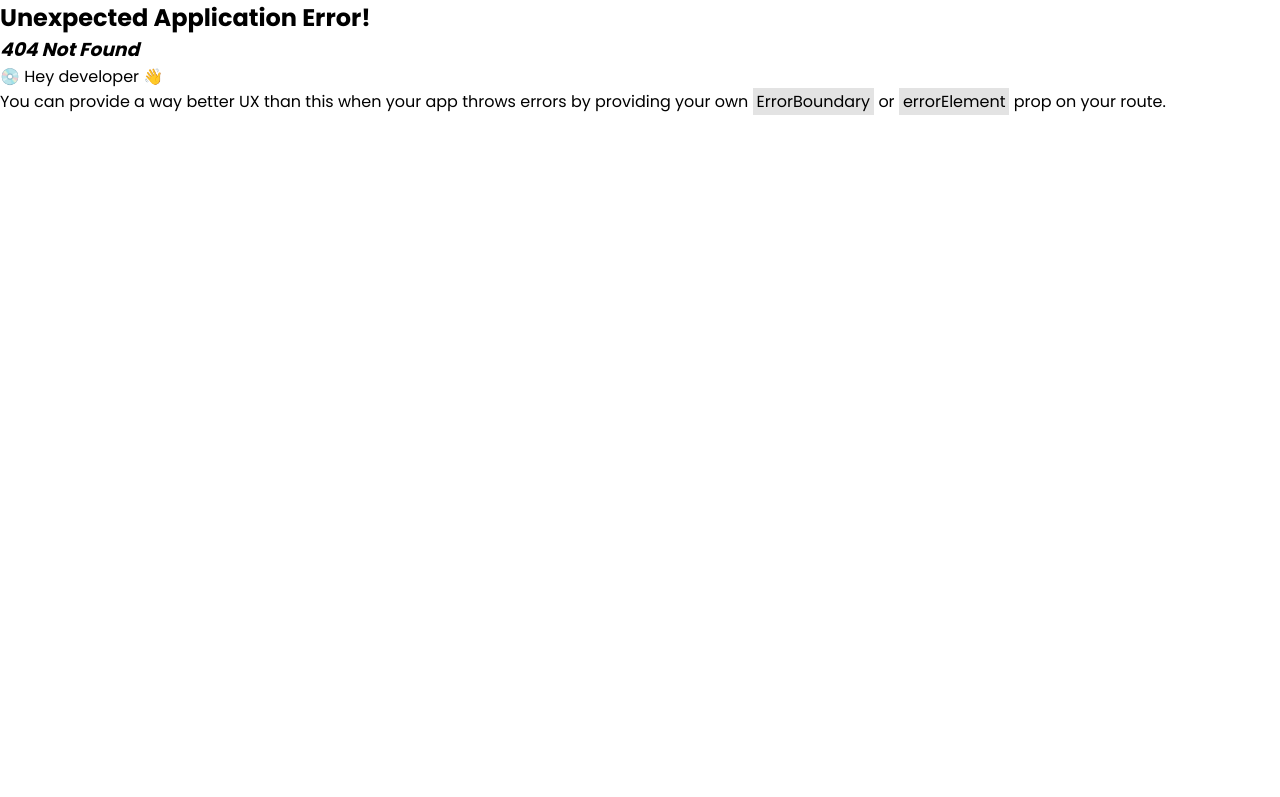
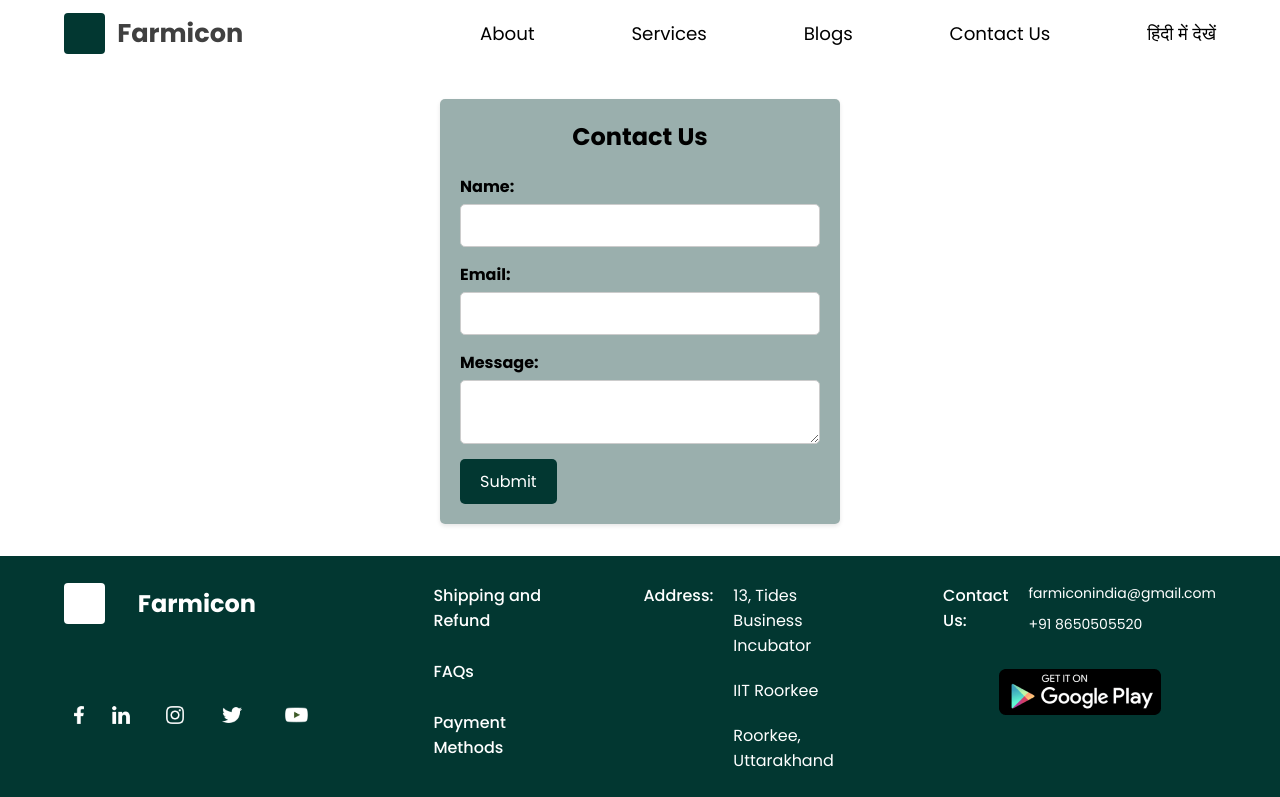
Before and after one commit to farmiconindia/farmicon-web, a React (Vite) app: page /contact in a window 1280 px wide. Before the commit this address had no page. Shown: the top 797 px of the page. Built offline with nearby package versions, Linux system fonts and the light colour scheme.

Commit message:
added contact form

```diff
--- a/src/App.jsx
+++ b/src/App.jsx
@@ -11,6 +11,7 @@ import About from "./pages/about/About";
 import Blog from "./pages/blog/Blog";
 import BlogPage from "./pages/blogPage/blogPage";
 import Weather from "./pages/weather/Weather";
+import Contact from "./pages/contact/Contact";
 
 function App() {
   const [changeLang, setChangeLang] = useState(false);
@@ -58,6 +59,10 @@ function App() {
           element: <Weather changeLang={changeLang} />,
         },
         {
+          path: "/contact",
+          element: <Contact changeLang={changeLang} />,
+        },
+        {
           path: "/blogs/:id",
           element: <Blog changeLang={changeLang} />,
         },
--- a/src/components/navbar/NavBar.jsx
+++ b/src/components/navbar/NavBar.jsx
@@ -37,9 +37,9 @@ const NavBar = ({ changeLang, setChangeLang }) => {
             <HashLink style={{ textDecoration: "none" }} to="/#sec-4">
               <span>{!changeLang ? "Blogs" : "ब्लॉग"}</span>
             </HashLink>
-            <a style={{ textDecoration: "none" }} href="#footer">
+            <Link style={{ textDecoration: "none" }} to="/contact">
               <span>{!changeLang ? "Contact Us" : "संपर्क करें"}</span>
-            </a>
+            </Link>
             <div
               style={{ textDecoration: "none", cursor: "pointer" }}
               onClick={() => {
--- /dev/null
+++ b/src/pages/contact/Contact.jsx
@@ -0,0 +1,60 @@
+import React, { useState } from "react";
+import "./contact.scss";
+
+const Contact = () => {
+  const [name, setName] = useState("");
+  const [email, setEmail] = useState("");
+  const [message, setMessage] = useState("");
+
+  const handleSubmit = (e) => {
+    e.preventDefault();
+    // Handle form submission logic here
+    console.log("Form submitted:", { name, email, message });
+    // Reset form fields
+    setName("");
+    setEmail("");
+    setMessage("");
+  };
+
+  return (
+    <div className="contact">
+    <div className="contact-form">
+      <h2>Contact Us</h2>
+      <form onSubmit={handleSubmit}>
+        <div className="form-group">
+          <label htmlFor="name">Name:</label>
+          <input
+            type="text"
+            id="name"
+            value={name}
+            onChange={(e) => setName(e.target.value)}
+            required
+          />
+        </div>
+        <div className="form-group">
+          <label htmlFor="email">Email:</label>
+          <input
+            type="email"
+            id="email"
+            value={email}
+            onChange={(e) => setEmail(e.target.value)}
+            required
+          />
+        </div>
+        <div className="form-group">
+          <label htmlFor="message">Message:</label>
+          <textarea
+            id="message"
+            value={message}
+            onChange={(e) => setMessage(e.target.value)}
+            required
+          ></textarea>
+        </div>
+        <button type="submit">Submit</button>
+      </form>
+    </div>
+    </div>
+  );
+};
+
+export default Contact;
--- /dev/null
+++ b/src/pages/contact/contact.scss
@@ -0,0 +1,61 @@
+@import "../../style.scss";
+
+
+.contact {
+    @include themify($themes) {
+        padding: 2rem 0;
+
+        .contact-form {
+
+            max-width: 400px;
+            margin: 0 auto;
+            padding: 20px;
+            background-color: themed("brand-light");
+            border-radius: 5px;
+            box-shadow: 0 2px 4px #0000001a;
+
+            h2 {
+                text-align: center;
+                margin-bottom: 20px;
+            }
+
+            form {
+                .form-group {
+                    display: flex;
+                    flex-direction: column;
+                    margin-bottom: 15px;
+
+                    label {
+                        font-weight: bold;
+                        margin-bottom: 5px;
+                    }
+
+                    input,
+                    textarea {
+                        padding: 10px;
+                        border-radius: 5px;
+                        border: 1px solid #ccc;
+                        font-size: 14px;
+                        outline: none;
+                    }
+                }
+
+                button[type='submit'] {
+                    padding: 10px 20px;
+                    background-color: themed("brand");
+                    color: #fff;
+                    border: none;
+                    border-radius: 5px;
+                    font-size: 16px;
+                    cursor: pointer;
+
+                    &:hover {
+                        background-color: themed("brand");
+                    }
+                }
+            }
+
+
+        }
+    }
+}
```
